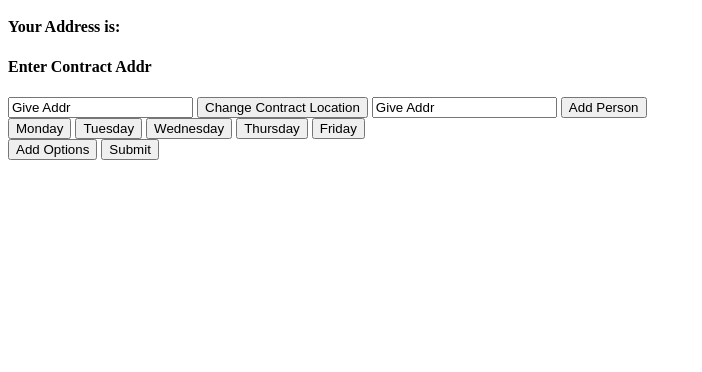
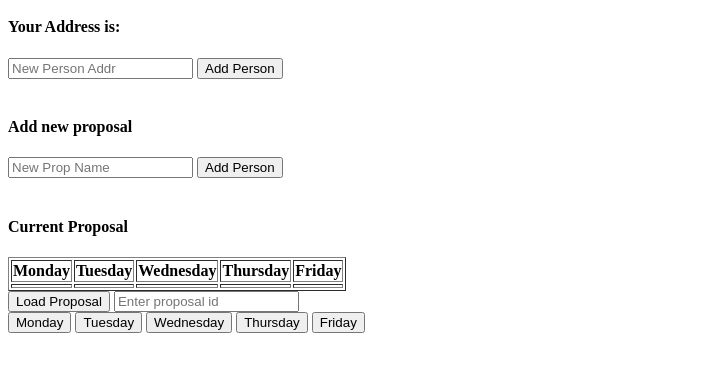
Before and after one commit to ethereum-waterloo/meetup1, a plain HTML site: page index.html in a window 1280 px wide. Shown: the part 48-420 px from the top of the page, without its empty margins (0-702 px from the left). Drawn offline with Linux system fonts and the light colour scheme.

Commit message:
changed a lot

```diff
--- a/index.html
+++ b/index.html
@@ -1,11 +1,37 @@
 <h1>Voting App!</h1>
 <h4> Your Address is: </h4>
 <p id = accountAddr></p>
-<h4> Enter Contract Addr</h4>
-<input type="text" id="contractAddrInput" value="Give Addr"></input>
-<button id="changeAddrContract">Change Contract Location</button>
-<input type="text" id="newPersonField" value="Give Addr"></input>
+
+<input type="text" id="newPersonField" placeholder="New Person Addr"></input>
 <button id="addPeopleButton">Add Person</button>
+<br>
+<br>
+<h4> Add new proposal </h4>
+<input type="text" id="newPersonField" placeholder="New Prop Name"></input>
+<button id="addPeopleButton">Add Person</button>
+
+<br>
+<br>
+<h4> Current Proposal </h4>
+<p id = "proposalname"></p>
+<table id="votetable" border="black">
+  <tr>
+    <th>Monday</th>
+    <th>Tuesday</th>
+    <th>Wednesday</th>
+    <th>Thursday</th>
+    <th>Friday</th>
+  </tr>
+  <tr>
+    <td id="tablemonday"></td>
+    <td id="tabletuesday"></td>
+    <td id="tablewednesday"></td>
+    <td id="tablethursday"></td>
+    <td id="tablefriday"></td>
+  </tr>
+</table>
+<button id="loadProp">Load Proposal</button>
+<input type="text" id="loadPropID" placeholder="Enter proposal id"></input>
 <div id="buttons">
     <button id="monday">Monday</button>
     <button id="Tuesday">Tuesday</button>
@@ -13,11 +39,6 @@
     <button id="Thursday">Thursday</button>
     <button id="Friday">Friday</button>
 </div>
-
-<span id="options"></span>
-<button id="addOpts">Add Options</button>
-<button id="submit">Submit</button>
-
 
 <script type="text/javascript" src="web3.min.js"></script>
 <script type="text/javascript">
@@ -54,8 +75,9 @@ el('#addPeopleButton').addEventListener('click',function(){
   VoteAppInstance.addMember( el('#newPersonField').value, {from: accounts[0]}, (err, res) => {
     if(err){
       console.log(err);
+    } else {
+      console.log("someone added ", res);
     }
-      console.log("someone added ", res);
   })
 })
 
```
